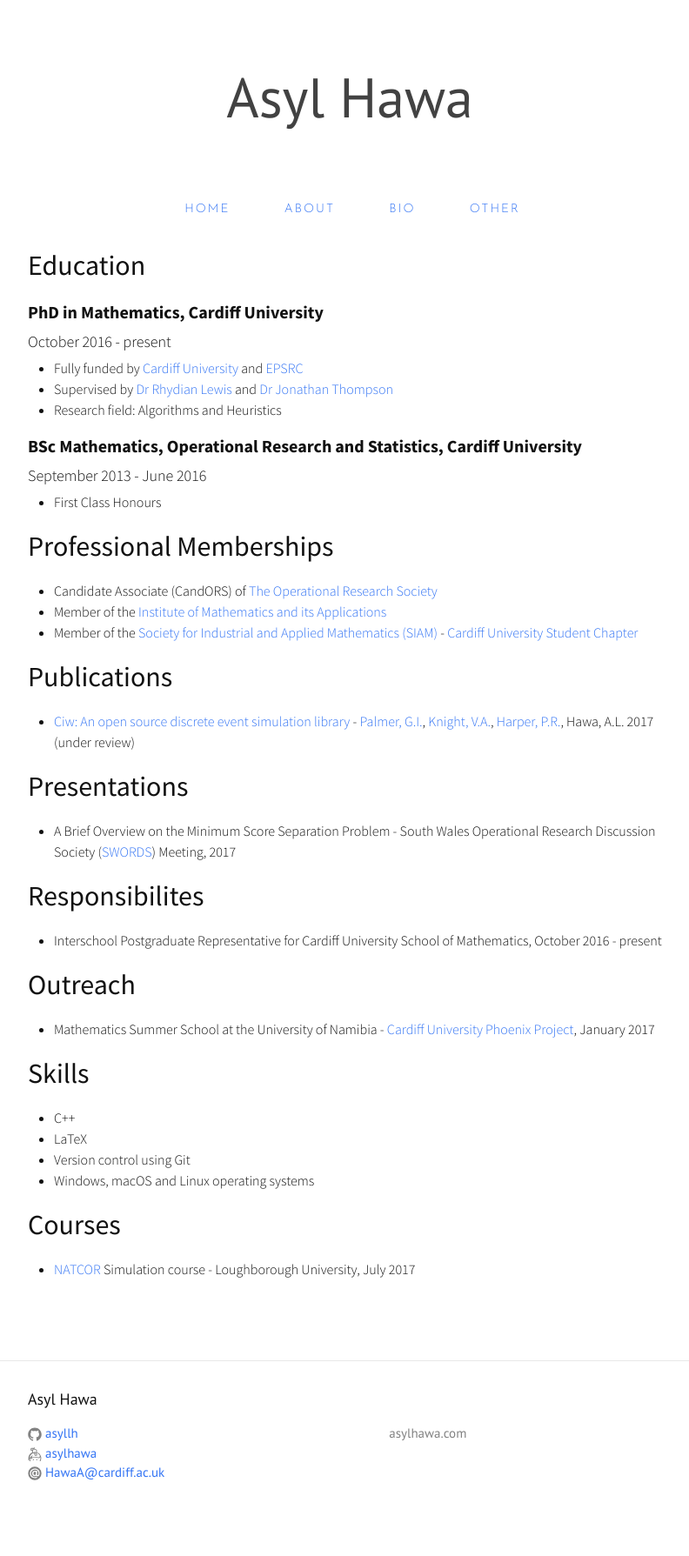
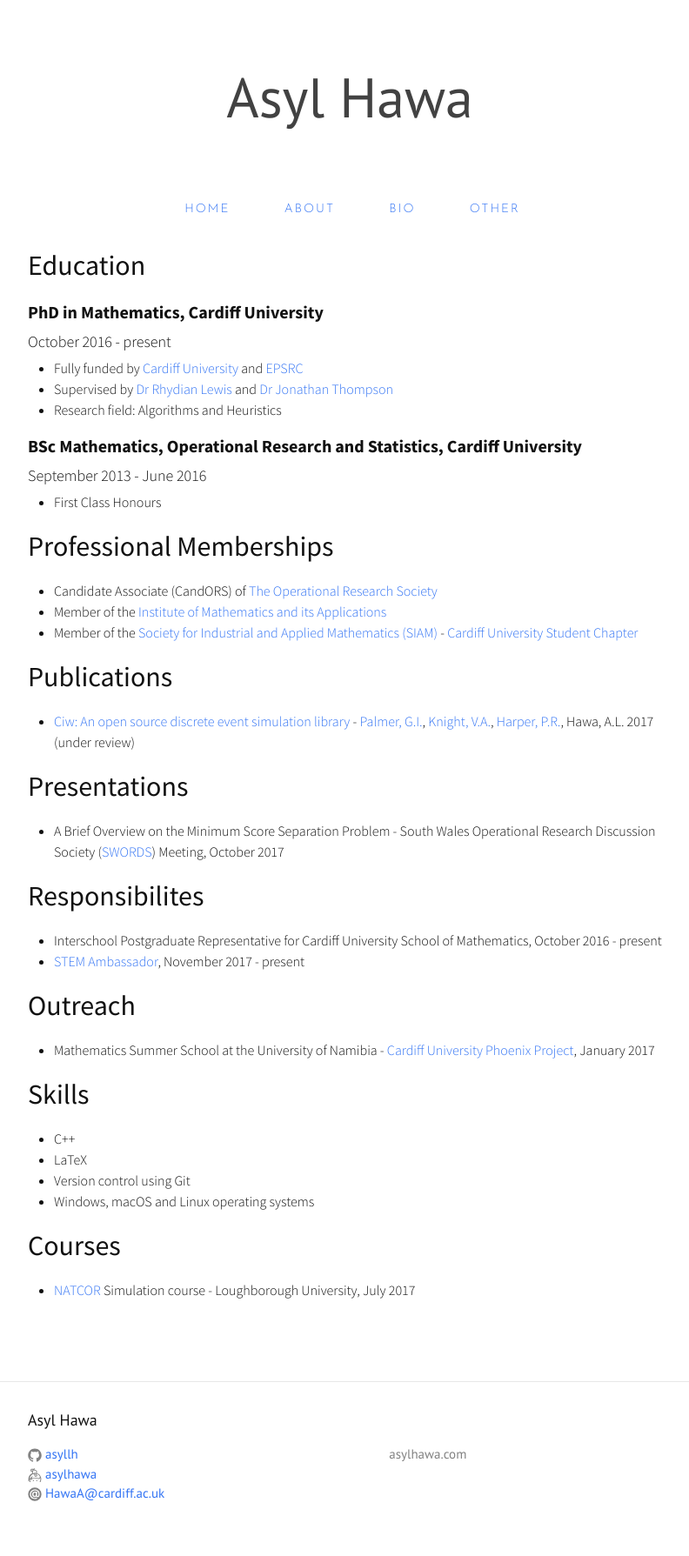
Before and after one commit to asyllh/asyllh.github.io, a Jekyll site: the page built from bio.md, in a window 1280 px wide. Shown: the whole page at 87% size, without its empty margins (238-1030 px from the left). Built offline with Jekyll 4.4.1, drawn with Linux system fonts in a browser that asks for light colours; nearby versions of some CDN libraries; before the commit the page ends 1765 px from its top, so only the background shows below that.

Commit message:
added STEM Ambassador to bio

```diff
--- a/bio.md
+++ b/bio.md
@@ -35,11 +35,12 @@ September 2013 - June 2016
 
 ## Presentations
 
-* A Brief Overview on the Minimum Score Separation Problem - South Wales Operational Research Discussion Society ([SWORDS](http://www.theorsociety.com/Pages/Regional/swords.aspx)) Meeting, 2017
+* A Brief Overview on the Minimum Score Separation Problem - South Wales Operational Research Discussion Society ([SWORDS](http://www.theorsociety.com/Pages/Regional/swords.aspx)) Meeting, October 2017
 
 ## Responsibilites
 
 * Interschool Postgraduate Representative for Cardiff University School of Mathematics, October 2016 - present
+* [STEM Ambassador](https://www.stem.org.uk/stem-ambassadors), November 2017 - present
 
 ## Outreach
 
```
